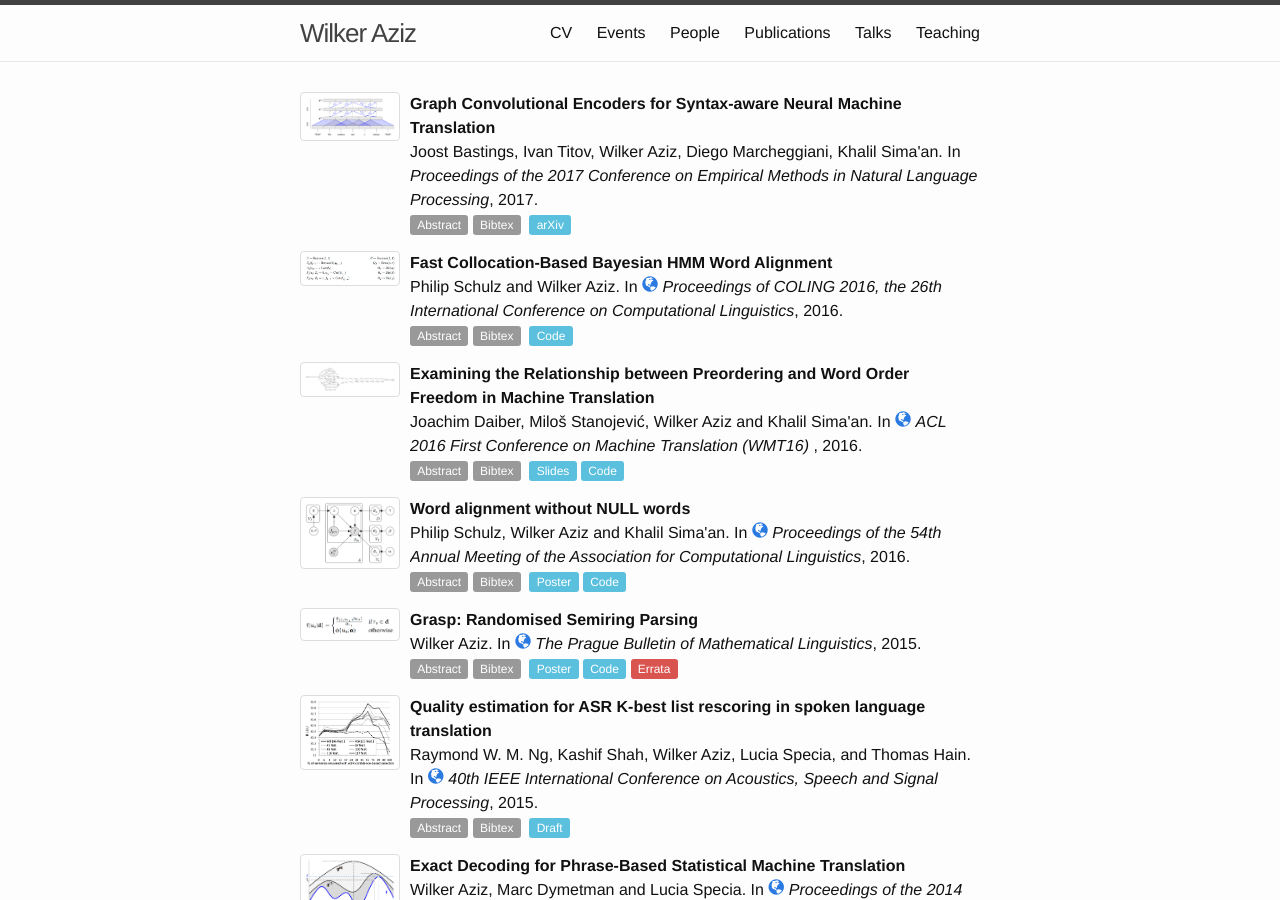
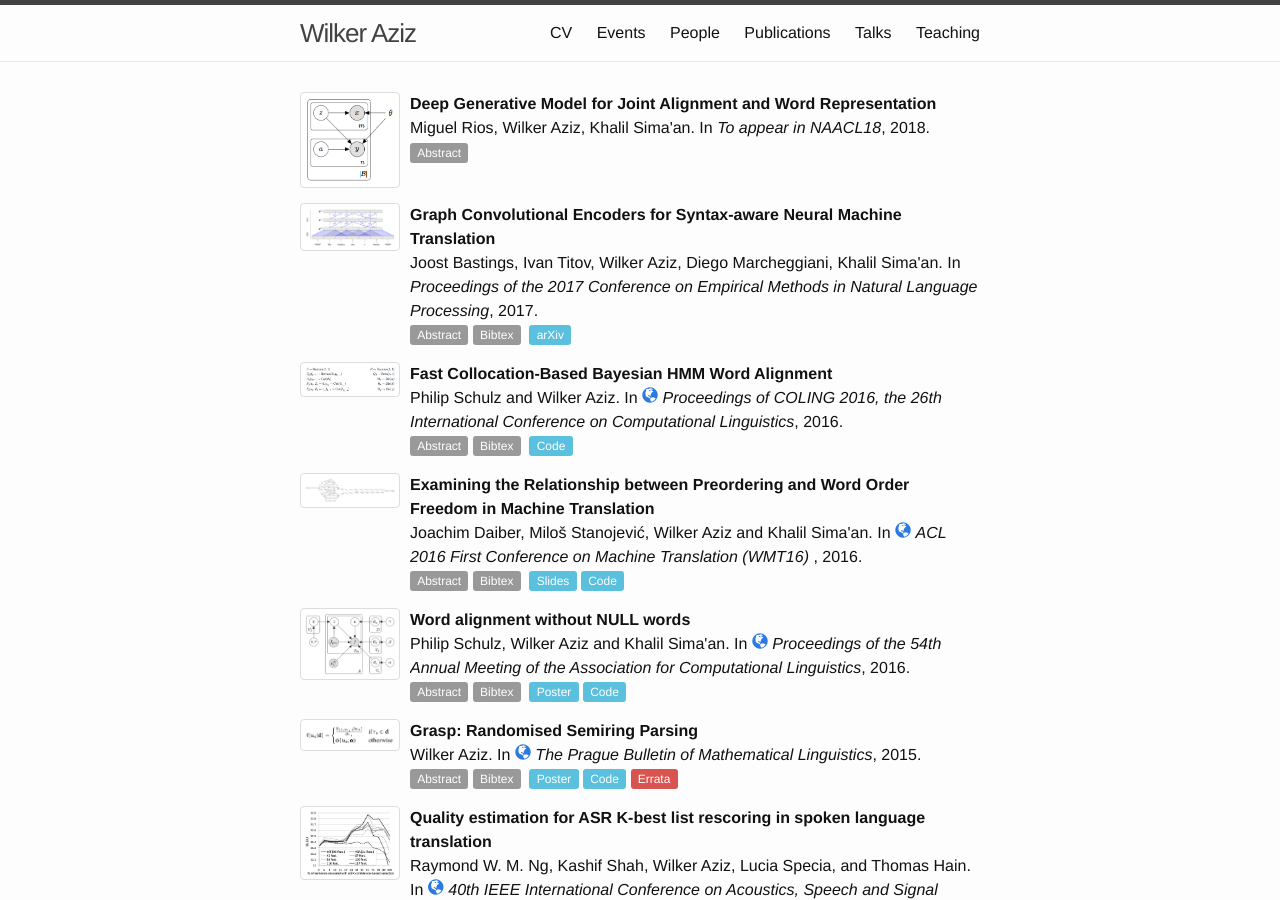
Before and after one commit to wilkeraziz/oldsite, a Jekyll site: the page built from publications.markdown, in a window 1280 px wide and 900 px high. Built offline with Jekyll 4.4.1, drawn with Linux system fonts in a browser that asks for light colours.

Commit message:
EmbedAlign (to appear)

```diff
--- /dev/null
+++ b/_data/papers/2018.yml
@@ -0,0 +1,13 @@
+-
+  layout: paper
+  paper-type: inproceedings
+  selected: y
+  year: 2018
+  img: embedalign2018
+  title: "Deep Generative Model for Joint Alignment and Word Representation"
+  authors: "Miguel Rios, Wilker Aziz, Khalil Sima'an"
+  doc-url:
+  arxiv:
+  booktitle: "To appear in NAACL18"
+  abstract: >
+    "This work exploits translation data as a source of semantically relevant learning signal for models of word representation. In particular, we exploit equivalence through translation as a form of distributed context and jointly learn how to embed and align with a deep generative model. Our EmbedAlign model embeds words in their complete observed context and learns by marginalisation of latent lexical alignments. Besides, it embeds words as posterior probability densities, rather than point estimates, which allows us to compare words in context using a measure of overlap between distributions (e.g. KL divergence). We investigate our model's performance on a range of lexical semantics tasks achieving competitive results on several standard benchmarks including natural language inference, paraphrasing, and text similarity."
```
Also changed, not shown: img/paper/embedalign2018.png (added), publications.markdown (line endings or trailing spaces).
